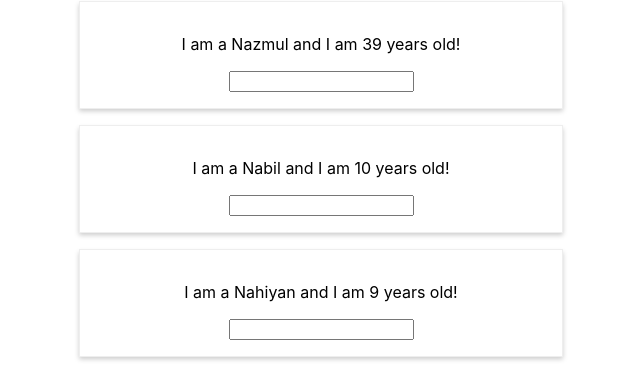
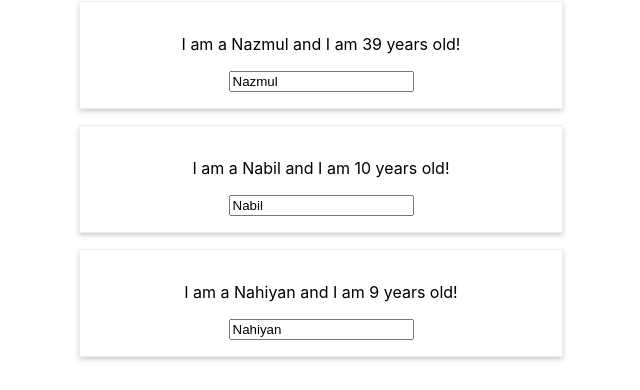
Before and after one commit to nazmulb/react.js, a React (Create React App) app in the folder learning/myapp/: page / in a window 1280 px wide. Both pictures are taken after a click on the button "Toggle Persons". Shown: the part 166-556 px from the top of the page, without its empty margins (319-959 px from the left). Built offline with nearby package versions, Linux system fonts and the light colour scheme.

Commit message:
added codes

```diff
--- a/learning/myapp/src/components/Persons/Person/Person.js
+++ b/learning/myapp/src/components/Persons/Person/Person.js
@@ -9,7 +9,7 @@
         I am a {props.name} and I am {props.age} years old!
       </p>
       <p> {props.children} </p>
-      <input type="text" onChange={props.changed} />
+      <input type="text" value={props.name} onChange={props.changed} />
     </div>
   );
 };
```
